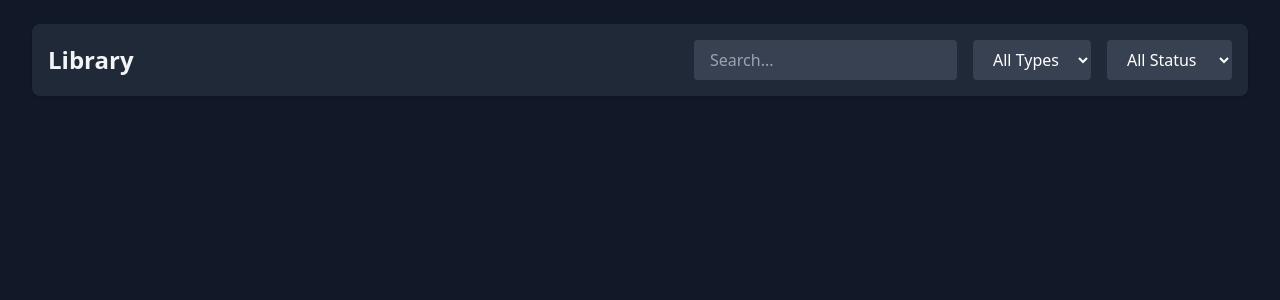
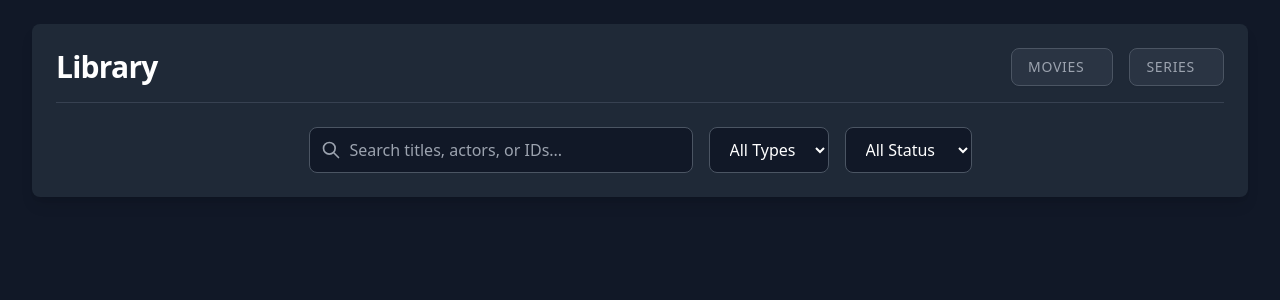
Before and after one commit to mkv9903/media_catalog, a FastAPI app: template app/templates/dashboard.html in a window 1280 px wide. Shown: the part 65-365 px from the top of the page. Run offline with FastAPI, Linux system fonts and the light colour scheme; the template is opened without the code that fills it, so the values that code supplies are empty; parts of the project's set-up code (start-up, migrations or seed data) failed here and were passed over; some libraries are stand-ins or nearby versions.

Commit message:
add count in dashboard

```diff
--- a/app/services/db.py
+++ b/app/services/db.py
@@ -101,3 +101,22 @@
     items = result.scalars().all()
 
     return items, total
+
+
+async def get_library_stats(db: AsyncSession) -> dict:
+    """
+    Returns a dictionary with the total count of movies and series.
+    """
+    stmt = select(MediaItem.media_type, func.count(MediaItem.id)).group_by(
+        MediaItem.media_type
+    )
+    result = await db.execute(stmt)
+
+    # Default 0 to handle empty library case
+    counts = {"movie": 0, "series": 0}
+
+    for media_type, count in result.all():
+        if media_type in counts:
+            counts[media_type] = count
+
+    return counts
--- a/app/templates/dashboard.html
+++ b/app/templates/dashboard.html
@@ -1,48 +1,63 @@
 {% extends "base.html" %}
 
 {% block content %}
-<div class="flex flex-col space-y-4">
+<div class="flex flex-col space-y-6">
 
-    <!-- Controls Header -->
-    <div class="bg-gray-800 p-4 rounded-lg shadow flex flex-wrap gap-4 items-center justify-between">
-        <h1 class="text-2xl font-bold">Library</h1>
+    <div class="bg-gray-800 p-6 rounded-lg shadow-lg flex flex-col gap-6">
 
-        <!-- Unified Filter Form -->
+        <div class="flex justify-between items-center border-b border-gray-700 pb-4">
+            <h1 class="text-3xl font-bold tracking-tight text-white">Library</h1>
+
+            <div class="flex gap-4">
+                <div class="flex items-center bg-gray-700/50 rounded-lg px-4 py-2 border border-gray-600 shadow-sm backdrop-blur-sm">
+                    <span class="text-gray-400 text-sm font-medium mr-3 uppercase tracking-wider">Movies</span>
+                    <span class="text-white text-xl font-bold">{{ stats.movie }}</span>
+                </div>
+                <div class="flex items-center bg-gray-700/50 rounded-lg px-4 py-2 border border-gray-600 shadow-sm backdrop-blur-sm">
+                    <span class="text-gray-400 text-sm font-medium mr-3 uppercase tracking-wider">Series</span>
+                    <span class="text-white text-xl font-bold">{{ stats.series }}</span>
+                </div>
+            </div>
+        </div>
+
+        <div class="flex justify-center w-full">
             <form id="filter-form"
                   hx-get="/dashboard/items"
                   hx-target="#media-grid"
                   hx-indicator="#loading"
                   hx-trigger="change, keyup delay:500ms from:input, submit, refreshGrid from:body"
                   onsubmit="return false;"
-              class="flex gap-4 flex-wrap items-center">
+                  class="flex gap-4 flex-wrap items-center justify-center w-full max-w-4xl">
 
-            <!-- Search -->
+                <div class="relative w-full md:w-96">
+                    <div class="absolute inset-y-0 left-0 pl-3 flex items-center pointer-events-none">
+                        <svg class="h-5 w-5 text-gray-400" fill="none" stroke="currentColor" viewBox="0 0 24 24"><path stroke-linecap="round" stroke-linejoin="round" stroke-width="2" d="M21 21l-6-6m2-5a7 7 0 11-14 0 7 7 0 0114 0z"></path></svg>
+                    </div>
                     <input type="text"
                            name="q"
-                   class="bg-gray-700 border-none rounded px-4 py-2 text-white placeholder-gray-400 focus:ring-2 focus:ring-blue-500"
-                   placeholder="Search..."
+                           class="block w-full bg-gray-900 border border-gray-600 rounded-lg pl-10 pr-4 py-2.5 text-white placeholder-gray-400 focus:ring-2 focus:ring-blue-500 focus:border-transparent transition-colors"
+                           placeholder="Search titles, actors, or IDs..."
                            value="{{ current_q or '' }}">
+                </div>
 
-            <!-- Type Filter -->
                 <select name="media_type"
-                    class="bg-gray-700 border-none rounded px-4 py-2 text-white focus:ring-2 focus:ring-blue-500 cursor-pointer">
+                        class="bg-gray-900 border border-gray-600 rounded-lg px-4 py-2.5 text-white focus:ring-2 focus:ring-blue-500 cursor-pointer hover:bg-gray-700 transition-colors">
                     <option value="all" {% if current_type == 'all' %}selected{% endif %}>All Types</option>
                     <option value="movie" {% if current_type == 'movie' %}selected{% endif %}>Movies</option>
                     <option value="series" {% if current_type == 'series' %}selected{% endif %}>Series</option>
                 </select>
 
-            <!-- Status Filter -->
                 <select name="status"
-                    class="bg-gray-700 border-none rounded px-4 py-2 text-white focus:ring-2 focus:ring-blue-500 cursor-pointer">
+                        class="bg-gray-900 border border-gray-600 rounded-lg px-4 py-2.5 text-white focus:ring-2 focus:ring-blue-500 cursor-pointer hover:bg-gray-700 transition-colors">
                     <option value="all" {% if current_status == 'all' %}selected{% endif %}>All Status</option>
                     <option value="new" {% if current_status == 'new' %}selected{% endif %}>New</option>
                     <option value="approved" {% if current_status == 'approved' %}selected{% endif %}>Approved</option>
-                <option value="error" {% if current_status == 'error' %}selected{% endif %}>error</option>
+                    <option value="error" {% if current_status == 'error' %}selected{% endif %}>Error</option>
                 </select>
             </form>
         </div>
+    </div>
 
-    <!-- Loading Indicator -->
     <div id="loading" class="htmx-indicator text-center py-4 text-blue-400">
         <div class="flex items-center justify-center gap-2">
             <svg class="animate-spin h-5 w-5 text-blue-400" xmlns="http://www.w3.org/2000/svg" fill="none" viewBox="0 0 24 24">
@@ -53,13 +68,10 @@
         </div>
     </div>
 
-    <!-- Grid Container -->
-    <!-- Listens for 'load' on page entry and 'refreshGrid' from body for automatic updates -->
     <div id="media-grid"
          hx-get="/dashboard/items"
          hx-trigger="load, refreshGrid from:body"
          class="grid grid-cols-2 sm:grid-cols-3 md:grid-cols-4 lg:grid-cols-5 gap-6 pb-10">
-         <!-- Content loaded via HTMX -->
          </div>
 
 </div>
--- a/app/web/dashboard.py
+++ b/app/web/dashboard.py
@@ -8,6 +8,7 @@
 from app.db.models import MediaItem, MediaStatus, MediaType
 from app.services.metadata import MetadataService
 from app.services.db import get_filtered_items  # Import shared logic
+from app.services.db import get_filtered_items, get_library_stats
 
 logger = logging.getLogger(__name__)
 router = APIRouter()
@@ -17,13 +18,20 @@
 
 
 @router.get("/dashboard", response_class=HTMLResponse)
-async def dashboard(request: Request):
+async def dashboard(
+    request: Request, db: AsyncSession = Depends(get_db)
+):  # Added db dependency
     """Renders the main dashboard page."""
     logger.debug("Rendering main dashboard page")
+
+    # Fetch stats
+    stats = await get_library_stats(db)
+
     return templates.TemplateResponse(
         "dashboard.html",
         {
             "request": request,
+            "stats": stats,  # Pass stats to template
             "current_status": "all",
             "current_type": "all",
             "current_q": "",
```
Lines whose indentation alone changed are shown as unchanged.
